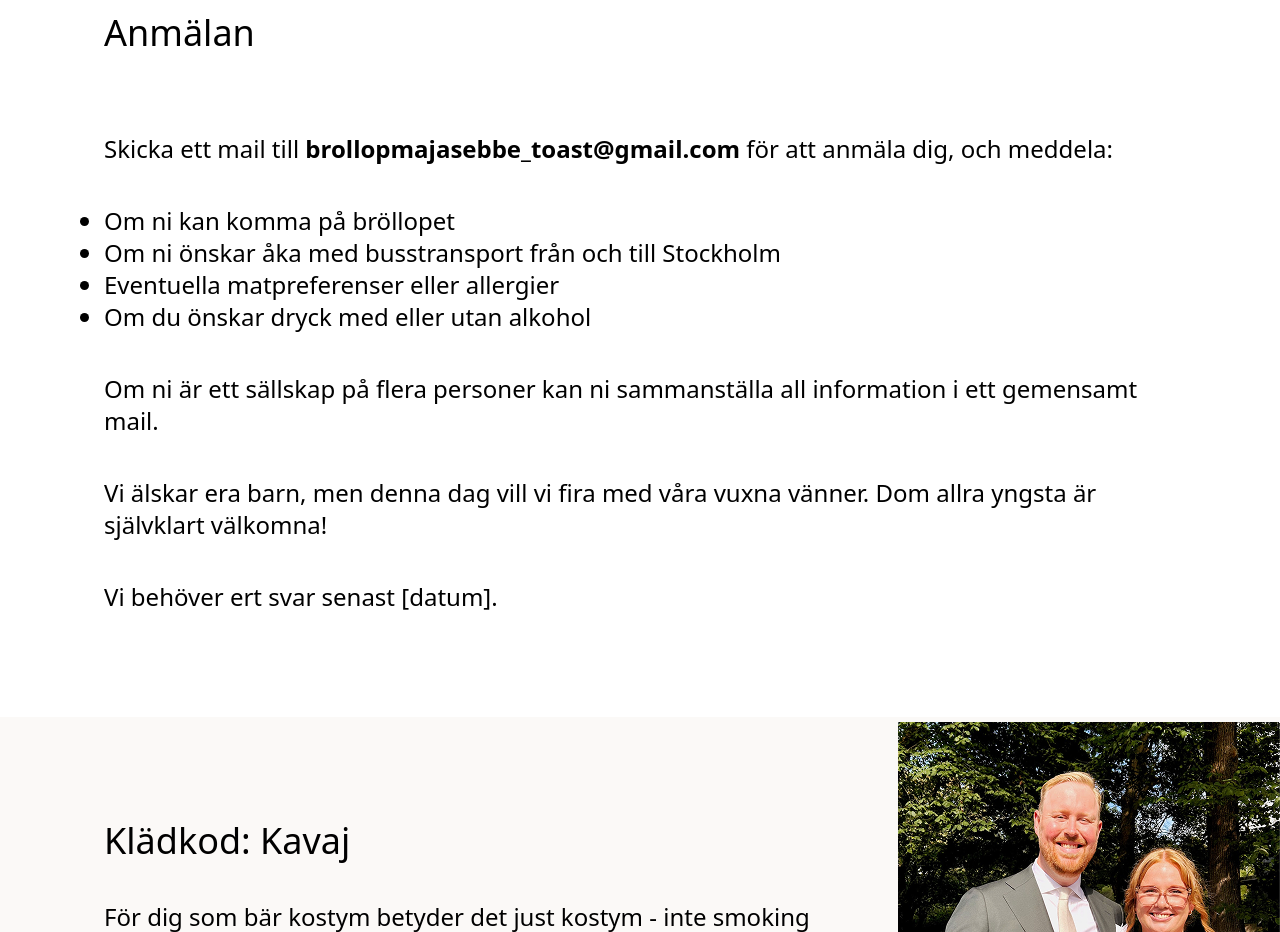
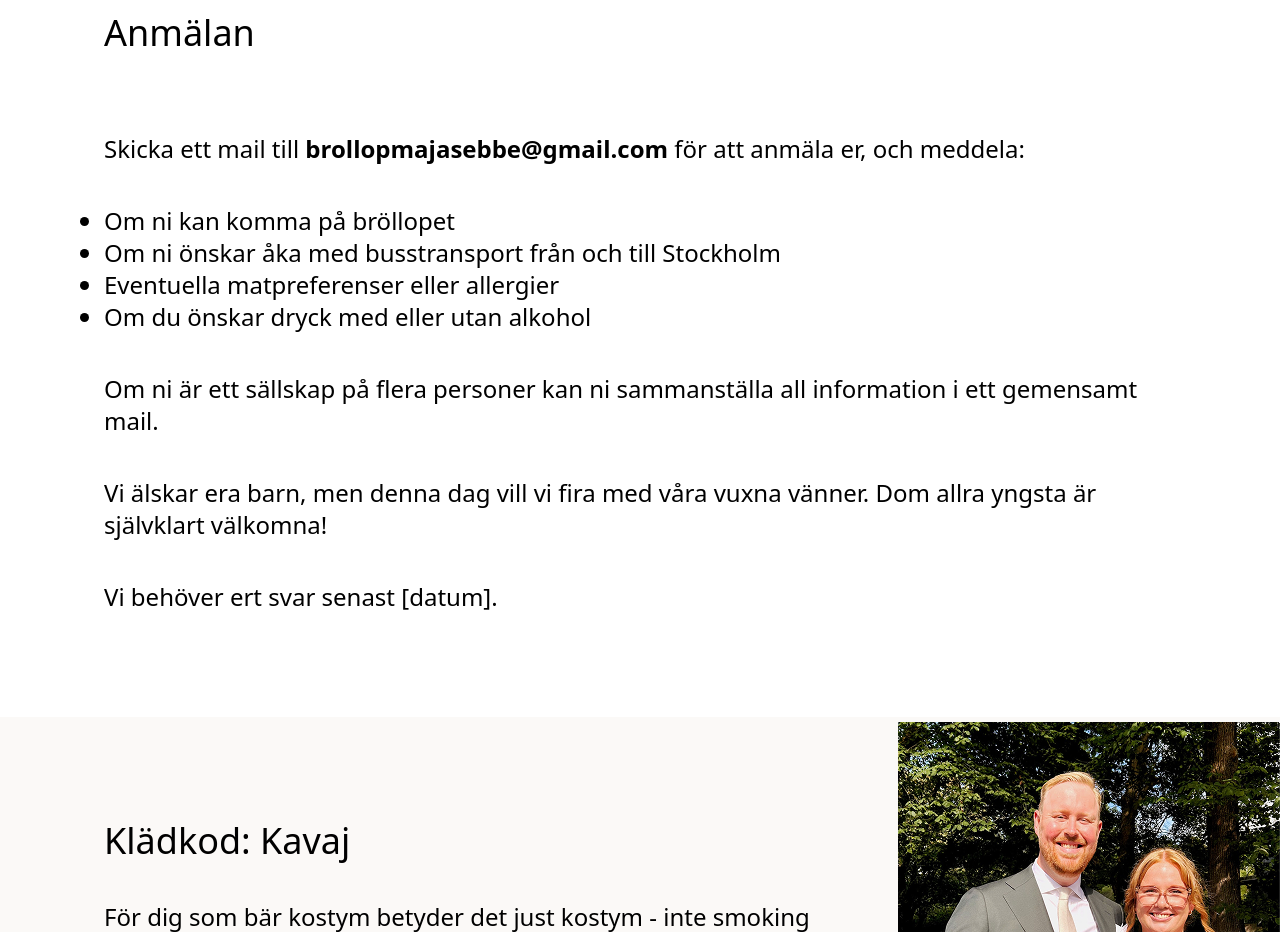
Before and after one commit to sebastianhafstrom/sebbemaja2026.github.io, a plain HTML site: page index.html in a window 1280 px wide. Shown: the part 4320-5252 px from the top of the page. Drawn offline with nearby package versions, Linux system fonts and the light colour scheme.

Commit message:
update email

```diff
--- a/index.html
+++ b/index.html
@@ -150,8 +150,8 @@
   <div class="p-26" id="anmälan">
     <div class="flex flex-col gap-10">
       <h2 class="mb-10 font-medium text-4xl">Anmälan</h2>
-      <div>Skicka ett mail till <a href="mailto:brollopmajasebbe_toast@gmail.com"
-          class="font-bold">brollopmajasebbe_toast@gmail.com</a> för att anmäla dig, och meddela:</div>
+      <div>Skicka ett mail till <a href="mailto:brollopmajasebbe@gmail.com?subject=Anmälan%bröllop&body=Det%20är%20klart%20vi%20kommer%20på%20ert%20bröllop!"
+          class="font-bold">brollopmajasebbe@gmail.com</a> för att anmäla er, och meddela:</div>
       <ul class="list-disc">
         <li>Om ni kan komma på bröllopet</li>
         <li>Om ni önskar åka med busstransport från och till Stockholm</li>
```
